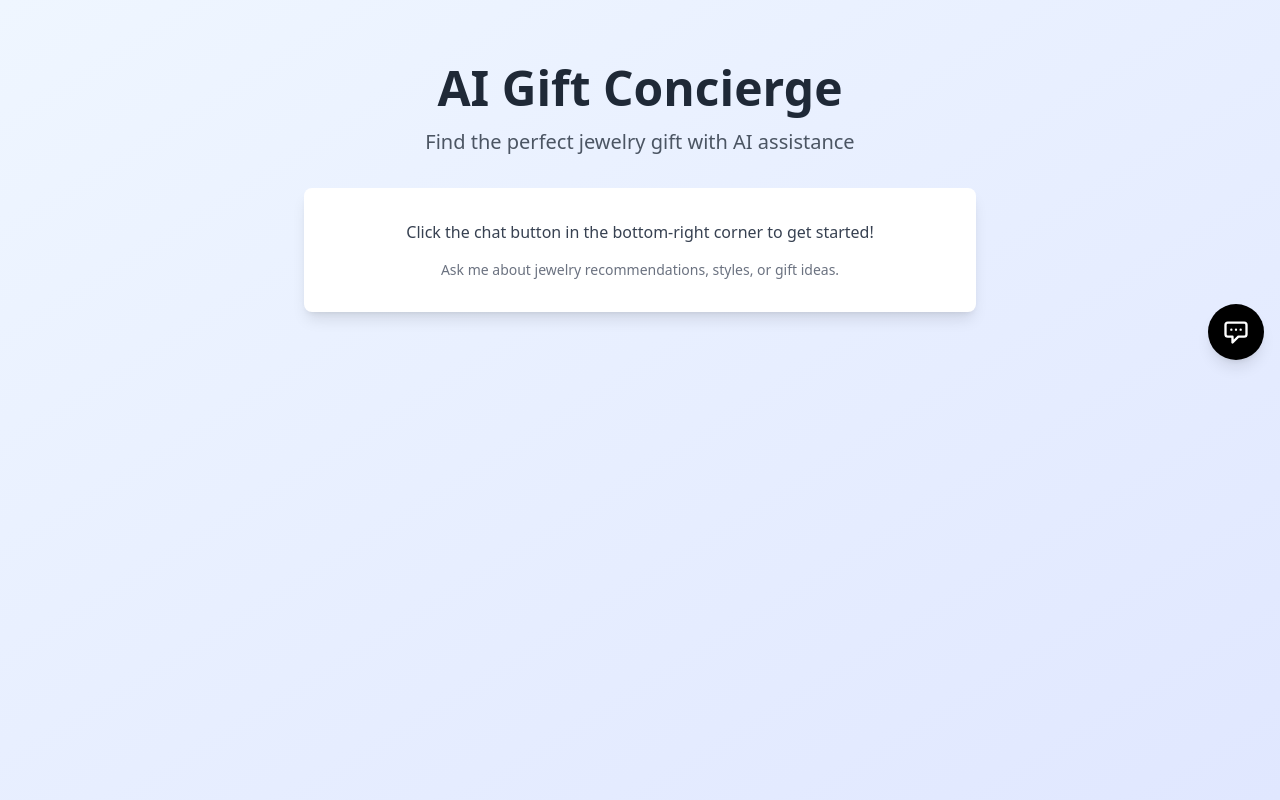
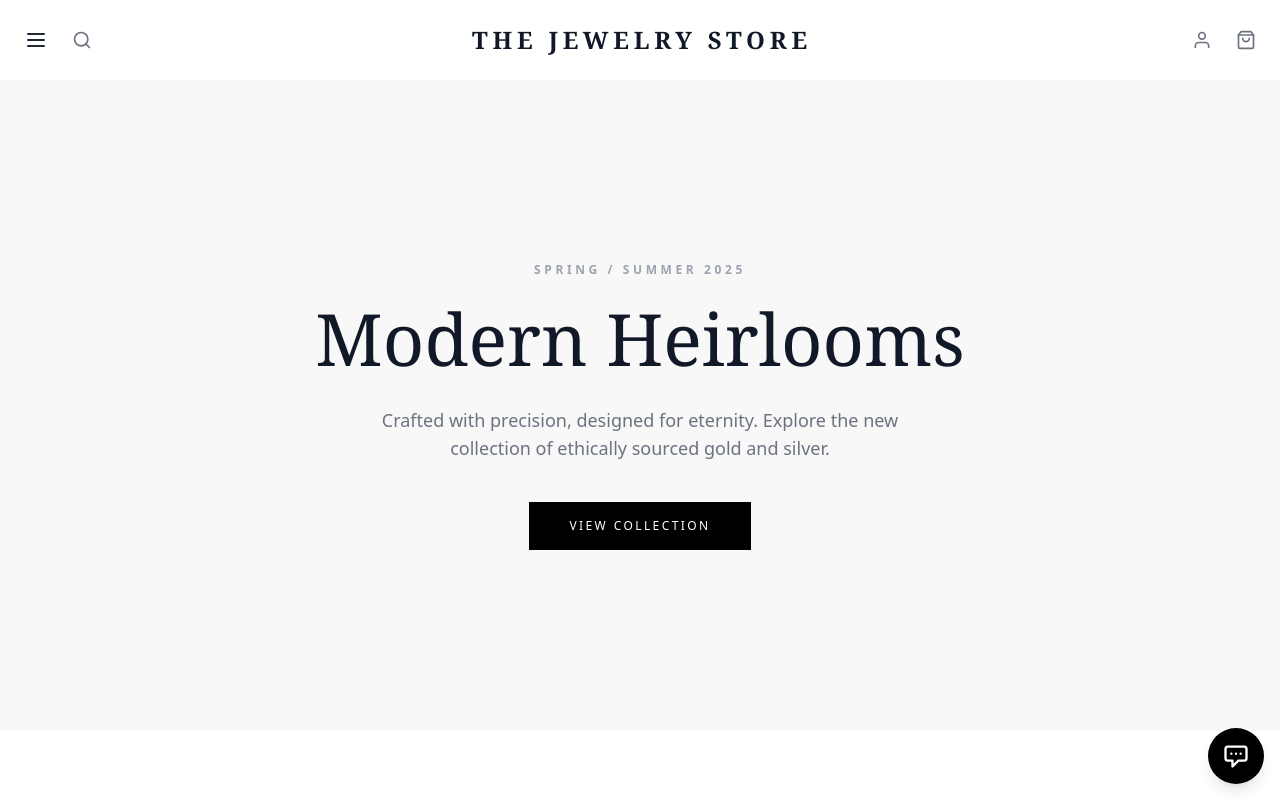
Before and after one commit to ZiaddAmgad/Gift, a Next.js app in the folder frontend/: page / in a window 1280 px wide. Built offline with nearby package versions, Linux system fonts and the light colour scheme.

Commit message:
Made a demo page, added handle to our database, added utm parameters to track sasles

```diff
--- a/frontend/src/components/ChatWidget.jsx
+++ b/frontend/src/components/ChatWidget.jsx
@@ -25,6 +25,7 @@ const ChatWidget = () => {
 
   useEffect(() => {
     if (!isLoaded) return;
+    // Notify parent window (for when this runs inside an iframe on Shopify)
     const message = isOpen ? "chat-opened" : "chat-closed";
     window.parent.postMessage(message, "*");
     localStorage.setItem('widget_is_open', isOpen);
@@ -37,10 +38,9 @@ const ChatWidget = () => {
   if (!isLoaded) return null;
 
   return (
-    // 3. INJECT CSS VARIABLES HERE
-    // This makes --brand-color available to all children components
+    // MAIN CONTAINER: pointer-events-none ensures we click "through" the empty areas
     <div
-      className="flex flex-col h-full w-full relative font-sans"
+      className="flex flex-col h-full w-full relative font-sans pointer-events-none"
       style={{
         '--brand-color': currentTheme.primary,
         '--brand-hover': currentTheme.hover,
@@ -48,8 +48,8 @@ const ChatWidget = () => {
     >
 
       {isOpen && (
-        <div className="absolute bottom-20 right-0 w-full h-[calc(100%-90px)] pr-4 pb-2 box-border">
-          {/* Pass theme text props down */}
+        // CHAT WINDOW: pointer-events-auto allows interaction inside the chat
+        <div className="absolute bottom-20 right-0 w-[90vw] md:w-[400px] h-[600px] max-h-[80vh] pr-4 pb-2 box-border pointer-events-auto">
           <ChatWindow
             isOpen={isOpen}
             onClose={() => setIsOpen(false)}
@@ -58,7 +58,8 @@ const ChatWidget = () => {
         </div>
       )}
 
-      <div className="absolute bottom-4 right-4 shrink-0">
+      {/* BUTTON: pointer-events-auto allows clicking the button */}
+      <div className="absolute bottom-4 right-4 shrink-0 pointer-events-auto">
         <button
           onClick={toggleOpen}
           // Use the variable for dynamic background
--- a/frontend/src/components/ProductCard.jsx
+++ b/frontend/src/components/ProductCard.jsx
@@ -2,20 +2,33 @@ import React from 'react';
 
 const ProductCard = ({ product, theme }) => {
 
+  // 1. Fallback Generator (Only used if product.handle is missing)
   const generateHandle = (title) => {
     return title
       .toLowerCase()
-      .replace(/'/g, '')           // 1. Remove apostrophes (Queen's -> Queens)
-      .replace(/’/g, '')           // 1b. Remove smart quotes
-      .replace(/[^a-z0-9]+/g, '-') // 2. Replace ALL non-alphanumeric chars (spaces, brackets, commas) with a single dash
-      .replace(/^-+|-+$/g, '');    // 3. Trim dashes from start and end
+      .replace(/'/g, '')
+      .replace(/’/g, '')
+      .replace(/[^a-z0-9]+/g, '-')
+      .replace(/^-+|-+$/g, '');
   };
 
-  const handle = generateHandle(product.title || "");
+  // 2. PREFER THE REAL HANDLE FROM PINECONE
+  const handle = product.handle || generateHandle(product.title || "");
 
-  // --- MULTI-TENANT LINK GENERATION ---
+  // --- BASE URL GENERATION ---
   const baseUrl = theme?.storeUrl || "https://koaysilver.com";
-  const linkUrl = product.product_url || `${baseUrl}/products/${handle}`;
+
+  // 3. Construct the URL
+  // If we have a full URL in metadata, use it. Otherwise, build it with the handle.
+  const rawUrl = product.product_url || `${baseUrl}/products/${handle}`;
+
+  // --- ANALYTICS INJECTION (UTM TAGS) ---
+  const utmSource = "utm_source=Leeki_AI";
+  const utmMedium = "utm_medium=concierge_widget";
+  const utmCampaign = "utm_campaign=recommendation";
+
+  const separator = rawUrl.includes('?') ? '&' : '?';
+  const linkUrl = `${rawUrl}${separator}${utmSource}&${utmMedium}&${utmCampaign}`;
 
   return (
     <a
@@ -36,7 +49,7 @@ const ProductCard = ({ product, theme }) => {
 
       {/* DETAILS SECTION */}
       <div className="p-4">
-        {/* TITLE ONLY (Price removed) */}
+        {/* TITLE */}
         <div className="mb-2">
           <h3 className="font-bold text-gray-800 text-sm line-clamp-2">{product.title}</h3>
         </div>
@@ -46,7 +59,7 @@ const ProductCard = ({ product, theme }) => {
           {product.description}
         </p>
 
-        {/* DYNAMIC BUTTON COLOR */}
+        {/* BUTTON */}
         <div className="w-full bg-[var(--brand-color)] text-white py-2 rounded text-center text-sm font-medium group-hover:bg-[var(--brand-hover)] transition-colors">
           View Product
         </div>
--- a/frontend/src/pages/index.js
+++ b/frontend/src/pages/index.js
@@ -1,29 +1,95 @@
-// Main demo page
 import React from 'react';
 import ChatWidget from '../components/ChatWidget';
 
+// --- INLINE ICONS (No installation needed) ---
+const MenuIcon = () => (
+  <svg xmlns="http://www.w3.org/2000/svg" width="24" height="24" viewBox="0 0 24 24" fill="none" stroke="currentColor" strokeWidth="2" strokeLinecap="round" strokeLinejoin="round"><line x1="4" y1="12" x2="20" y2="12"></line><line x1="4" y1="6" x2="20" y2="6"></line><line x1="4" y1="18" x2="20" y2="18"></line></svg>
+);
+const SearchIcon = () => (
+  <svg xmlns="http://www.w3.org/2000/svg" width="20" height="20" viewBox="0 0 24 24" fill="none" stroke="currentColor" strokeWidth="2" strokeLinecap="round" strokeLinejoin="round"><circle cx="11" cy="11" r="8"></circle><line x1="21" y1="21" x2="16.65" y2="16.65"></line></svg>
+);
+const UserIcon = () => (
+  <svg xmlns="http://www.w3.org/2000/svg" width="20" height="20" viewBox="0 0 24 24" fill="none" stroke="currentColor" strokeWidth="2" strokeLinecap="round" strokeLinejoin="round"><path d="M20 21v-2a4 4 0 0 0-4-4H8a4 4 0 0 0-4 4v2"></path><circle cx="12" cy="7" r="4"></circle></svg>
+);
+const BagIcon = () => (
+  <svg xmlns="http://www.w3.org/2000/svg" width="20" height="20" viewBox="0 0 24 24" fill="none" stroke="currentColor" strokeWidth="2" strokeLinecap="round" strokeLinejoin="round"><path d="M6 2L3 6v14a2 2 0 0 0 2 2h14a2 2 0 0 0 2-2V6l-3-4z"></path><line x1="3" y1="6" x2="21" y2="6"></line><path d="M16 10a4 4 0 0 1-8 0"></path></svg>
+);
+
 const Home = () => {
   return (
-    <div className="min-h-screen bg-gradient-to-br from-blue-50 to-indigo-100">
-      <div className="container mx-auto px-4 py-16">
-        <div className="text-center">
-          <h1 className="text-5xl font-bold text-gray-800 mb-4">
-            AI Gift Concierge
-          </h1>
-          <p className="text-xl text-gray-600 mb-8">
-            Find the perfect jewelry gift with AI assistance
-          </p>
-          <div className="max-w-2xl mx-auto bg-white rounded-lg shadow-lg p-8">
-            <p className="text-gray-700 mb-4">
-              Click the chat button in the bottom-right corner to get started!
-            </p>
-            <p className="text-sm text-gray-500">
-              Ask me about jewelry recommendations, styles, or gift ideas.
-            </p>
+    <div className="min-h-screen bg-white font-sans text-gray-900 relative">
+
+      {/* --- 1. PROFESSIONAL NAVBAR --- */}
+      <nav className="border-b border-gray-100 sticky top-0 bg-white/95 backdrop-blur-sm z-40">
+        <div className="container mx-auto px-6 h-20 flex items-center justify-between">
+          <div className="flex items-center gap-6">
+            <span className="text-gray-800 cursor-pointer"><MenuIcon /></span>
+            <span className="text-gray-500 cursor-pointer hover:text-black"><SearchIcon /></span>
+          </div>
+
+          {/* Static, Professional Brand Name */}
+          <div className="text-2xl tracking-[0.2em] font-serif font-bold uppercase text-center">
+            THE JEWELRY STORE
+          </div>
+
+          <div className="flex items-center gap-6">
+            <span className="text-gray-500 cursor-pointer hover:text-black"><UserIcon /></span>
+            <span className="text-gray-500 cursor-pointer hover:text-black"><BagIcon /></span>
           </div>
         </div>
+      </nav>
+
+      {/* --- 2. HERO SECTION (Generic Luxury) --- */}
+      <section className="relative h-[650px] bg-[#f8f8f8] flex items-center justify-center">
+        <div className="text-center px-4 max-w-3xl">
+          <span className="text-xs font-bold tracking-[0.3em] text-gray-400 uppercase mb-6 block">
+            Spring / Summer 2025
+          </span>
+          <h1 className="text-5xl md:text-7xl font-serif mb-8 text-gray-900 leading-tight">
+            Modern Heirlooms
+          </h1>
+          <p className="text-gray-500 mb-10 text-lg font-light max-w-xl mx-auto">
+            Crafted with precision, designed for eternity. Explore the new collection of ethically sourced gold and silver.
+          </p>
+          <button className="bg-black text-white px-10 py-4 text-xs tracking-[0.2em] uppercase hover:bg-gray-800 transition duration-300">
+            View Collection
+          </button>
+        </div>
+      </section>
+
+      {/* --- 3. PRODUCT GRID BACKGROUND --- */}
+      <section className="container mx-auto px-6 py-24">
+        <div className="grid grid-cols-1 md:grid-cols-3 gap-x-8 gap-y-12">
+          {[1, 2, 3].map((i) => (
+            <div key={i} className="group cursor-pointer">
+              <div className="aspect-[3/4] bg-gray-100 mb-6 relative">
+                 <div className="absolute inset-0 bg-gray-200 opacity-30"></div>
+              </div>
+              <h3 className="text-base font-serif mb-2 text-gray-900">Essential Chain {i}</h3>
+              <p className="text-sm text-gray-500">$180.00</p>
+            </div>
+          ))}
+        </div>
+      </section>
+
+      {/* --- 4. FOOTER --- */}
+      <footer className="bg-white border-t border-gray-100 py-12 text-center">
+        <p className="text-xs text-gray-400 tracking-widest uppercase">
+          © 2025 The Jewelry Store Demo
+        </p>
+      </footer>
+
+      {/* --- 5. THE WIDGET WRAPPER --- */}
+      {/*
+         Fixed Position Overlay: This ensures the widget floats on top of the
+         demo content, just like it would in an iframe on a real site.
+         z-index ensures it's above the nav/images.
+         pointer-events-none ensures it doesn't block clicks on the store itself.
+      */}
+      <div className="fixed inset-0 z-[9999] pointer-events-none">
+        <ChatWidget />
       </div>
-      <ChatWidget />
+
     </div>
   );
 };
```
Also changed, not shown: 2 other files (tests, documents, lock files or other folders).
